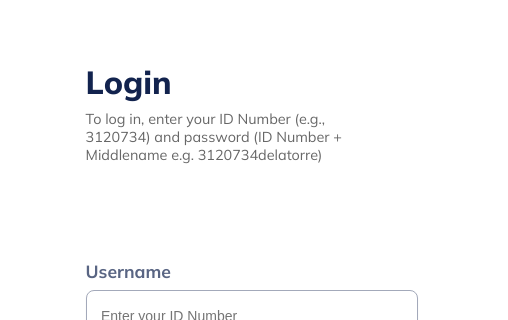
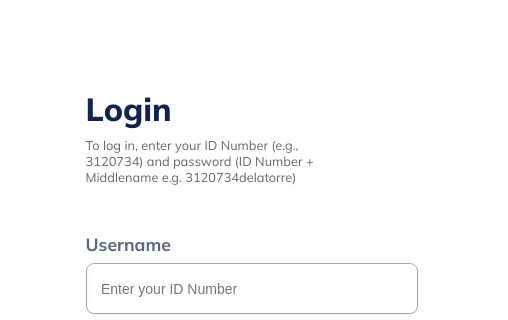
Before and after one commit to webletran/webletran.github.io, a plain HTML site: page index.html in a window 1280 px wide. Shown: the part 109-429 px from the top of the page, 772-1280 px from the left. Drawn offline with Linux system fonts and the light colour scheme.

Commit message:
font size fixed

```diff
--- a/style.css
+++ b/style.css
@@ -156,8 +156,8 @@ body {
     font-style: normal;
     color: #676767;
     margin: 0;
-    font-size: 0.9em;
-    padding-bottom: 6rem;
+    font-size: 0.8em;
+    padding-bottom: 3rem;
     max-width: 80%;
 }
 
```
